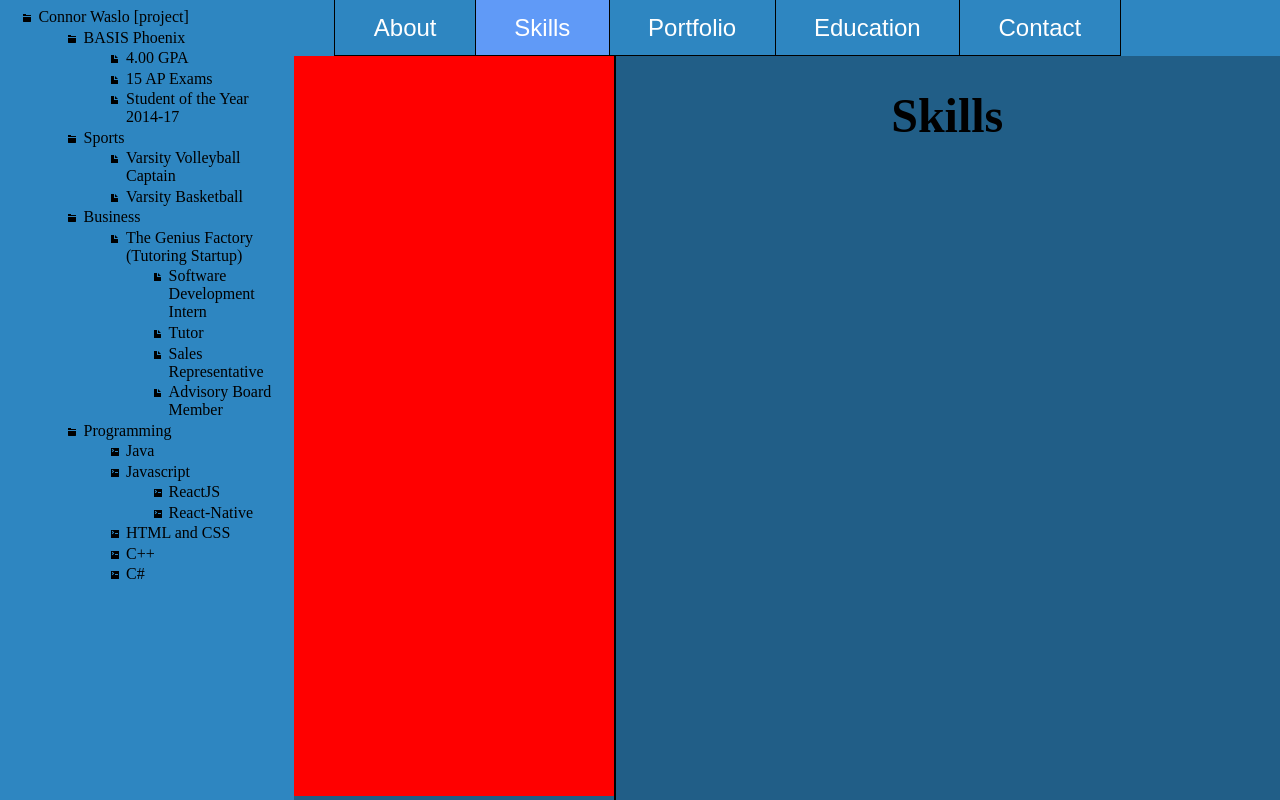
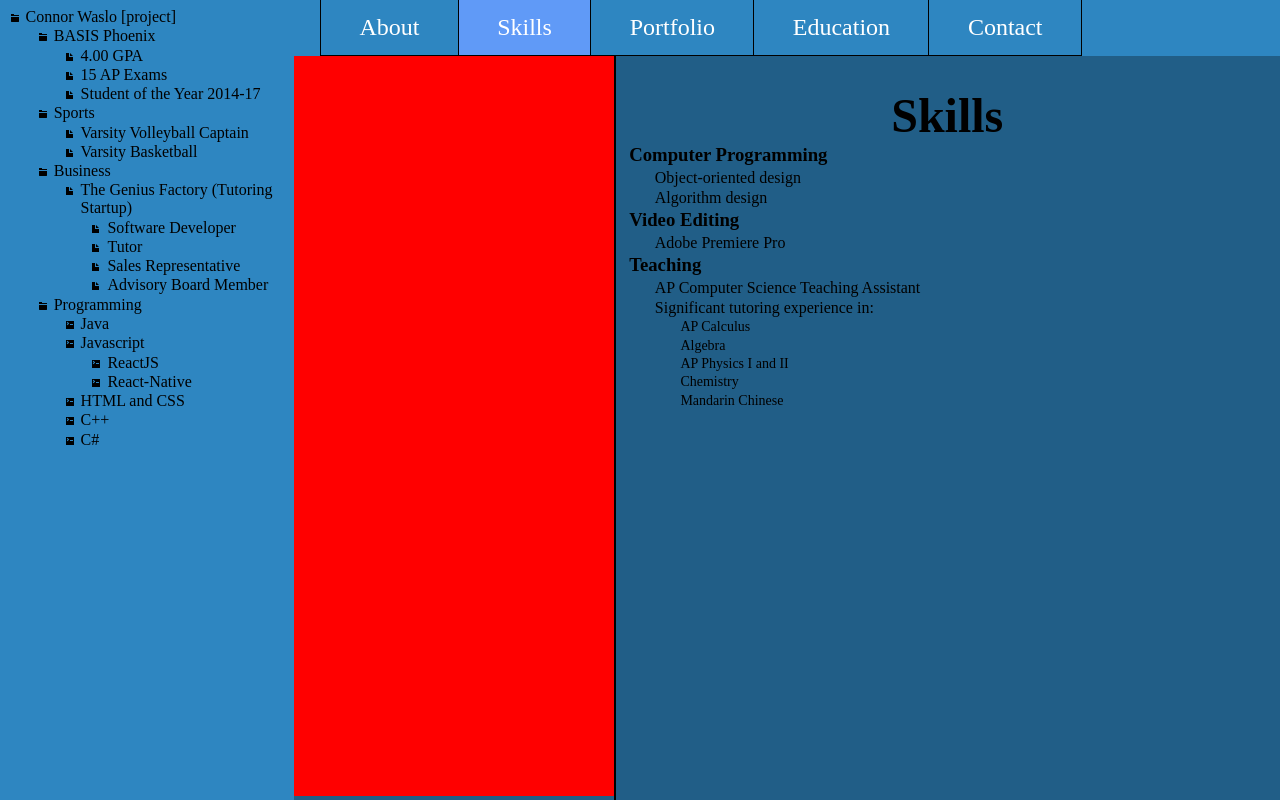
Before and after one commit to connorwaslo/connorwaslo, a React (Create React App) app: page / in a window 1280 px wide. Both pictures are taken after a click on the button "Skills". Built offline with nearby package versions, Linux system fonts and the light colour scheme; the HTML template or start-up script is replaced by a standard one.

Commit message:
Updated resizing functionality
Infobar adjusted to change font-size and wrapping to be as aesthetic as
possible.

```diff
--- a/src/App.css
+++ b/src/App.css
@@ -1,7 +1,7 @@
 #container {
     overflow: hidden;
     background-color: #215e87;
-    min-width: 900px;
+    min-width: 800px;
 }
 
 #leftContainer {
@@ -11,13 +11,13 @@
 
 #rightContainer {
     float: right;
-    min-width: 800px;
+    min-width: 500px;
 }
 
 #right {
     position: absolute;
-    top: 0px;
-    right: 0px;
+    top: 0;
+    right: 0;
     background-color: gray;
 }
 
@@ -46,13 +46,11 @@
 }
 
 ::-webkit-scrollbar-track {
-    -webkit-box-shadow: inset 0 0 6px rgba(0, 0, 0, 0.3);
-    background-color: #F5F5F5;
+    background-color: #2e86c1;
 }
 
 ::-webkit-scrollbar-thumb {
-    background-color: #565353;
-    background-image: -webkit-linear-gradient(90deg, transparent, rgba(0, 0, 0, 0.4) 50%, transparent, transparent);
+    background-color: #163B54;
 }
 
 ::-webkit-scrollbar-corner {
--- a/src/App.js
+++ b/src/App.js
@@ -30,7 +30,9 @@ export default class App extends Component {
                 </div>
                 <div id="rightContainer">
                     <div id="source">
+
                         <SourceCode tabs={this.state.tabs}/>
+
                     </div>
                     <div id="content">
                         <ContentPage tabs={this.state.tabs}/>
--- a/src/components/InfoBar.js
+++ b/src/components/InfoBar.js
@@ -24,9 +24,9 @@ export class InfoBar extends React.Component {
                             </ul>
                         <li>Business</li>
                             <ul id="infoListBusiness" className="paddedList">
-                                <li>The Genius Factory (Tutoring Startup)</li>
+                                <li className="wrappable">The Genius Factory (Tutoring Startup)</li>
                                     <ul id="theGeniusFactory" className="paddedList">
-                                        <li>Software Development Intern</li>
+                                        <li>Software Developer</li>
                                         <li>Tutor</li>
                                         <li>Sales Representative</li>
                                         <li>Advisory Board Member</li>
--- a/src/components/screens/SkillsScreen.js
+++ b/src/components/screens/SkillsScreen.js
@@ -1,7 +1,25 @@
 import React from 'react';
+import '../../styles/screens/SkillsScreen.css';
 
 export class SkillsScreen extends React.Component {
     render() {
-        return <h1>Skills</h1>;
+        return (
+            <div id="skillsContainer">
+                <h1>Skills</h1>
+                <h3>Computer Programming</h3>
+                    <p className="tab1">Object-oriented design</p>
+                    <p className="tab1">Algorithm design</p>
+                <h3>Video Editing</h3>
+                    <p className="tab1">Adobe Premiere Pro</p>
+                <h3>Teaching</h3>
+                    <p className="tab1">AP Computer Science Teaching Assistant</p>
+                    <p className="tab1">Significant tutoring experience in:</p>
+                        <p className="tab2">AP Calculus</p>
+                        <p className="tab2">Algebra</p>
+                        <p className="tab2">AP Physics I and II</p>
+                        <p className="tab2">Chemistry</p>
+                        <p className="tab2">Mandarin Chinese</p>
+            </div>
+        );
     }
 }
--- a/src/index.css
+++ b/src/index.css
@@ -1,5 +1,6 @@
 body {
-  margin: 0;
-  padding: 0;
-  min-width: 1200px;
+    margin: 0;
+    padding: 0;
+    min-width: 800px;
+    overflow-x: hidden;
 }
--- a/src/styles/ContentPage.css
+++ b/src/styles/ContentPage.css
@@ -13,11 +13,11 @@ h1 {
     margin-bottom: 1px;
 }
 
-h3 {
+/*h3 {
     font-size: 18px;
     text-align: center;
     margin-top: 3px;
-}
+}*/
 
 p {
     font-size: 16px;
--- a/src/styles/InfoBar.css
+++ b/src/styles/InfoBar.css
@@ -1,24 +1,54 @@
+/* TODO: Make InfoBar text a product of vh so that it fits naturally into div */
+/* TODO: Change padding on left side of InfoBar points */
+
 #infoBarContainer {
     width: 23vw;
     height: 100vh;
     background-color: #2E86C1;
     overflow: auto;
+    white-space: nowrap;
+    font-family: HelvLight;
+}
+
+@media (min-width: 600px) {
+    #infoBarContainer {
+        font-size: 16px;
+    }
+
+    ul {
+        padding-left: 2vw;
+    }
+}
+
+@media (max-width: 600px) {
+    #infoBarContainer {
+        font-size: 12px;
+    }
+
+    ul {
+        padding-left: 10px;
+    }
 }
 
 #infoListOuter {
-    padding: 1vh 0 0 3vw;
+    padding: 1vh 0 0 2vw;
 }
 
 ul {
     margin: 0;
+
 }
 
 .paddedList {
-    margin: .2vw;
+    margin: .1vw;
 }
 
 .paddedList li {
-    margin: .2vw;
+    margin: .1vw;
+}
+
+.wrappable {
+    white-space: pre-wrap;
 }
 
 ul#infoListOuter li {
--- a/src/styles/NavBar.css
+++ b/src/styles/NavBar.css
@@ -1,5 +1,4 @@
 nav {
-    min-width: 250px;
     width: 77vw;
     height: 7vh;
     background-color: #2E86C1;
@@ -12,12 +11,24 @@ nav ul button {
     display: inline-block;
     list-style-type: none;
     text-decoration: none;
-    font-size: 3vh;
     padding: 1vh 3vw 1vh 3vw;
     border: none;
     border-left: 1px solid black;
     border-bottom: 1px solid black;
     cursor: pointer;
+    font-family: HelvLight;
+}
+
+@media (min-height: 500px) {
+    nav ul button {
+        font-size: 3vh;
+    }
+}
+
+@media (max-height: 500px) {
+    nav ul button {
+        font-size: 14px;
+    }
 }
 
 #rightTab {
--- a/src/styles/screens/AboutScreen.css
+++ b/src/styles/screens/AboutScreen.css
@@ -4,7 +4,7 @@ h1 {
     margin-bottom: 1px;
 }
 
-h3 {
+#aboutContainer h3 {
     font-size: 18px;
     text-align: center;
     margin-top: 3px;
@@ -12,6 +12,7 @@ h3 {
 
 p {
     font-size: 16px;
+    color: black;
     margin: 10px;
 }
 
--- /dev/null
+++ b/src/styles/screens/SkillsScreen.css
@@ -0,0 +1,13 @@
+#skillsContainer h3 {
+    text-align: left;
+    margin: 0 0 0 1vw;
+}
+
+.tab1 {
+    margin: .3vh 0 .3vh 3vw;
+}
+
+.tab2 {
+    font-size: 14px;
+    margin: .3vh 0 .3vh 5vw;
+}
```
